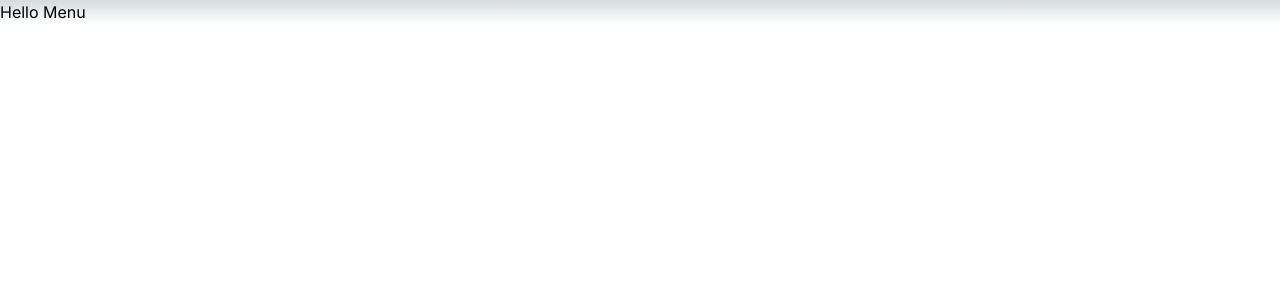
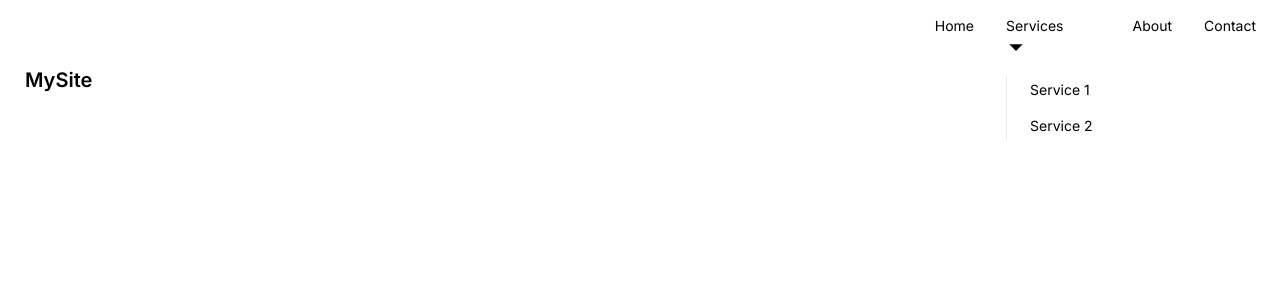
Before and after one commit to mariocapitbrok/n-crm, a Next.js app: page /components/Menu in a window 1280 px wide. Shown: the top 300 px of the page. Built offline with nearby package versions, Linux system fonts and the light colour scheme.

Commit message:
Create Menu component

```diff
--- a/src/app/components/Menu/page.tsx
+++ b/src/app/components/Menu/page.tsx
@@ -1,7 +1,50 @@
+import Link from 'next/link';
+
 export default function Menu() {
   return (
-    <div className="lp-10">
-      <p>Hello Menu</p>
-    </div>
+    <nav className="navbar bg-base-100">
+      <div className="flex-1">
+        <Link href="/">
+          <button className="btn btn-ghost normal-case text-xl">MySite</button>
+        </Link>
+      </div>
+      <div className="flex-none">
+        <ul className="menu menu-horizontal p-0">
+          <li>
+            <Link href="/">Home</Link>
+          </li>
+          <li tabIndex={0}>
+            <Link href="/services">
+              <button>
+                Services
+                <svg
+                  className="fill-current"
+                  xmlns="http://www.w3.org/2000/svg"
+                  width="20"
+                  height="20"
+                  viewBox="0 0 24 24"
+                >
+                  <path d="M12 18l-8-8h16z" />
+                </svg>
+              </button>
+            </Link>
+            <ul className="p-2 bg-base-100">
+              <li>
+                <Link href="/service1">Service 1</Link>
+              </li>
+              <li>
+                <Link href="/service2">Service 2</Link>
+              </li>
+            </ul>
+          </li>
+          <li>
+            <Link href="/about">About</Link>
+          </li>
+          <li>
+            <Link href="/contact">Contact</Link>
+          </li>
+        </ul>
+      </div>
+    </nav>
   );
 }
```
